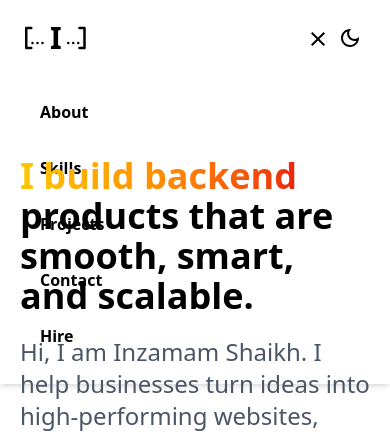
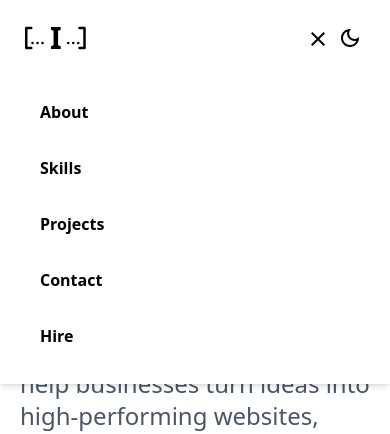
Before and after one commit to Inzamamdev/Portfolio, a React (Vite) app: page / in a window 390 px wide. Both pictures are taken after a click on the button 318 px from the left and 38 px from the top of the page. Shown: the top 434 px of the page. Built offline with nearby package versions, Linux system fonts and the light colour scheme.

Commit message:
menu bug fix

```diff
--- a/src/components/Navbar.jsx
+++ b/src/components/Navbar.jsx
@@ -47,7 +47,7 @@ export default function Navbar({
           {isOpen ? <CloseOutlinedIcon /> : <MenuOutlinedIcon />}
         </button>
         <ul
-          className={`md:flex bg-white  justify-center items-center md:gap-5 absolute md:relative top-16 md:top-0 left-0 w-full md:w-auto dark:shadow-white sm:bg-transparent p-5 md:p-0 shadow-md md:shadow-none transition-all duration-500 ${
+          className={`z-10 md:flex bg-white justify-center items-center md:gap-5 absolute md:relative top-16 md:top-0 left-0 w-full md:w-auto dark:shadow-white sm:bg-transparent p-5 md:p-0 shadow-md md:shadow-none transition-all duration-500 ${
             isOpen
               ? "md:opacity-100 md:scale-100 dark:bg-black"
               : "opacity-0 scale-95 pointer-events-none md:opacity-100 md:pointer-events-auto"
```
